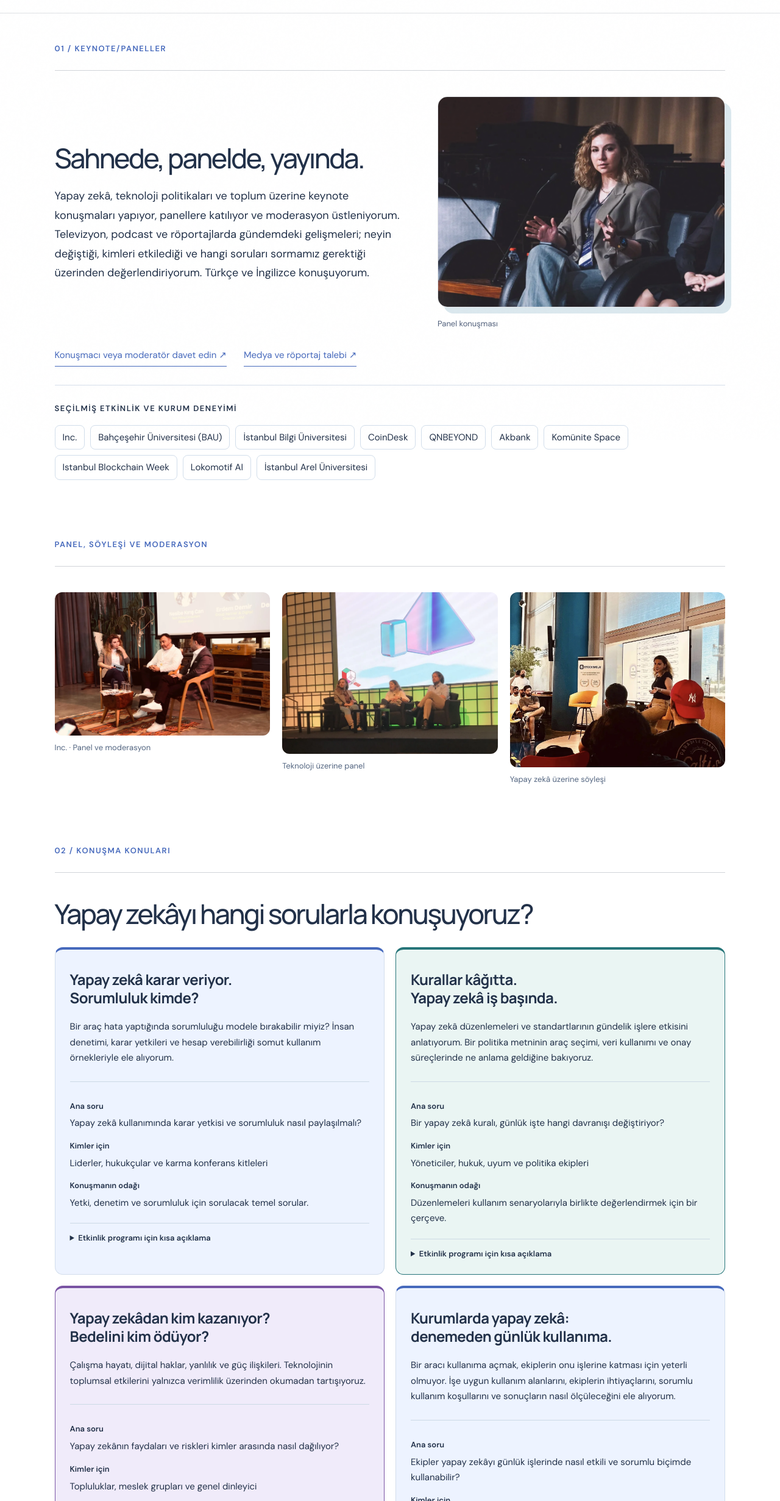
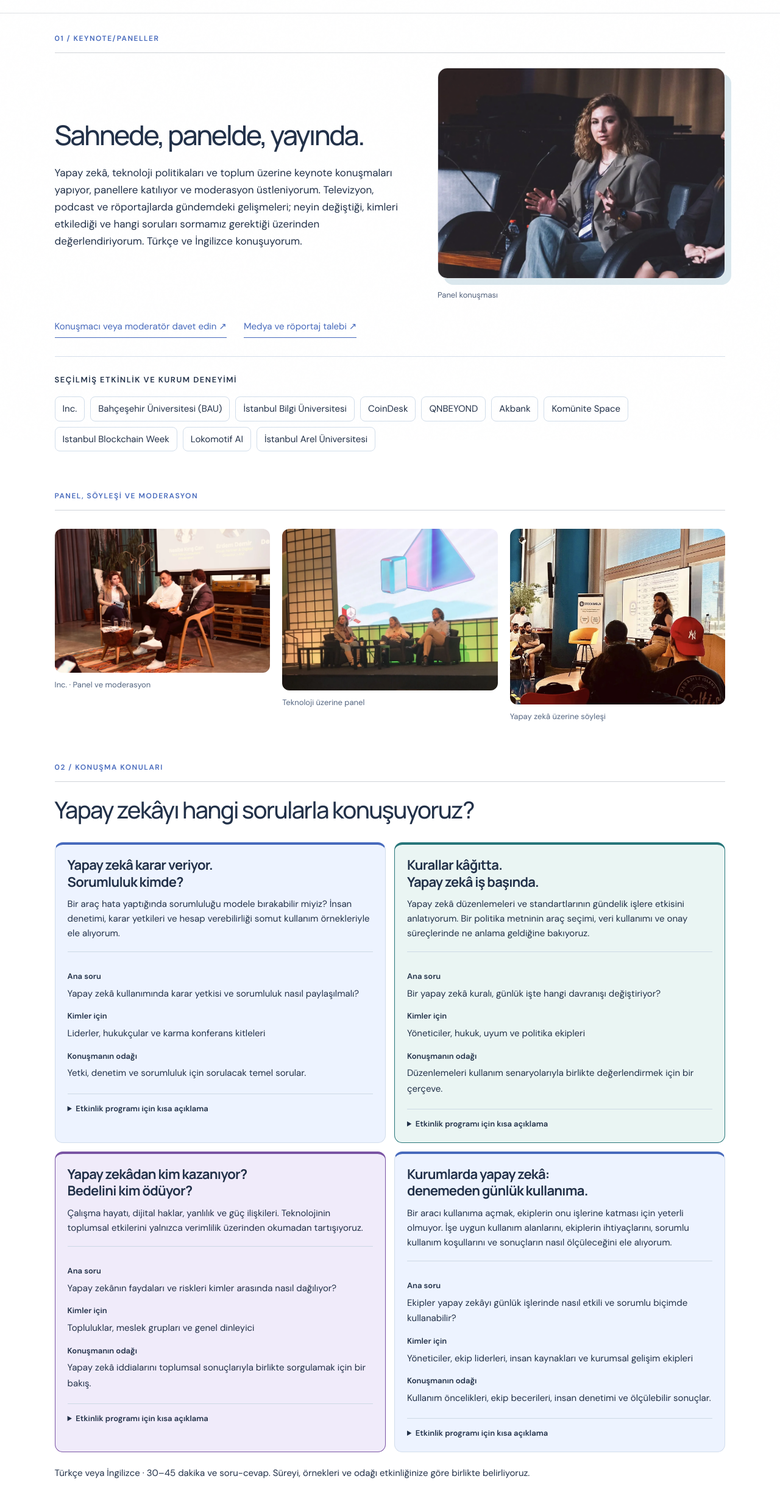
Before and after one commit to nesibekiris/nesibekiris, a website: page public/speaking.html in a window 1280 px wide. Shown: the part 78-2539 px from the top of the page at 61% size. Drawn offline with Linux system fonts and the light colour scheme.

Commit message:
Unify typography card proportions and section spacing across pages

```diff
--- a/public/style.css
+++ b/public/style.css
@@ -362,3 +362,27 @@ body>header nav a[href="/contact.html"]:active,body>header nav a[href="/en/conta
 .compact-home .quick-offers .service-choice p{font-size:15px;line-height:1.55;margin:0 0 10px}
 .compact-home .quick-offers .session-format{font-size:12px;padding-top:4px;line-height:1.45}
 .compact-home .quick-offers .text-link{font-size:14px;margin-top:8px;padding-bottom:3px}
+
+/* Site-wide proportional scale for both languages. */
+:root{--section-space:32px;--card-padding:20px;--card-gap:14px;--card-title-size:22px;--card-copy-size:15px;--section-title-size:clamp(28px,3vw,40px)}
+body.detail-page main .section,body.compact-home main>.section{padding-top:var(--section-space);padding-bottom:var(--section-space)}
+body.detail-page main .section,body.compact-home main>.section{padding-left:var(--page-gutter);padding-right:var(--page-gutter)}
+body main .section-label{font-size:12px;line-height:1.5;padding-bottom:14px;margin-bottom:24px}
+body.detail-page main .section>h2,body.compact-home main .section>h2{font-size:var(--section-title-size);line-height:1.16;letter-spacing:-.045em}
+body.detail-page .page-hero h1.page-title,body.detail-page .section>h1.page-title{font-size:clamp(32px,3.5vw,48px);line-height:1.15}
+body.detail-page .page-hero-copy .intro{font-size:17px;line-height:1.65}
+body.detail-page main .detail-body{margin-top:22px}
+body.detail-page main .detail-body>.intro,body.detail-page main .section>.intro{font-size:16px;line-height:1.65}
+body.detail-page main :is(.publication.content-card,.publication.article-card,.personal-workshop-grid .personal-workshop,.speaking-format-grid .content-card,.scope-grid .content-card,.corporate-card-grid .content-card,.training-proof-grid .content-card),body.compact-home .quick-offers .service-choice{padding:var(--card-padding);min-width:0}
+body.detail-page main :is(.content-card,.article-card,.media-content,.project-content) h3,body.compact-home .quick-offers .service-choice h3{font-size:var(--card-title-size);line-height:1.25;letter-spacing:-.035em;margin:0 0 10px}
+body.detail-page main :is(.content-card,.article-card,.media-content,.project-content) p,body.compact-home .quick-offers .service-choice p{font-size:var(--card-copy-size);line-height:1.6;margin:0 0 12px}
+body.detail-page main :is(.media-content,.project-content){padding:var(--card-padding)}
+body.detail-page main :is(.pub-grid,.media-grid,.project-grid,.scope-grid,.corporate-card-grid,.training-proof-grid,.personal-workshop-grid,.speaking-format-grid,.keynote-topic-grid),body.compact-home .personal-service-grid.quick-offers{gap:var(--card-gap);align-items:stretch}
+body.detail-page main :is(.content-card,.article-card,.media-card,.project-card){height:100%}
+body.detail-page main :is(.content-card,.article-card,.media-content,.project-content) .text-link{font-size:14px;line-height:1.5}
+body.detail-page main .page-hero-photo img{height:clamp(260px,27vw,360px)}
+body.techletter-page #partnerships .content-card h3{font-size:25px}
+body.techletter-page .techletter-reports .content-card h3{font-size:20px}
+body.techletter-page .combined-archive .article-card h3{font-size:22px}
+@media(max-width:850px){:root{--section-space:28px;--card-padding:18px;--card-title-size:21px}body.detail-page main .page-hero-photo img{height:auto;aspect-ratio:4/3;max-height:360px}}
+@media(max-width:520px){:root{--section-space:25px;--card-gap:12px;--section-title-size:28px;--card-title-size:20px}body.detail-page .page-hero h1.page-title,body.detail-page .section>h1.page-title{font-size:32px}body main .section-label{margin-bottom:20px}body.techletter-page #partnerships .content-card h3{font-size:23px}}
```
